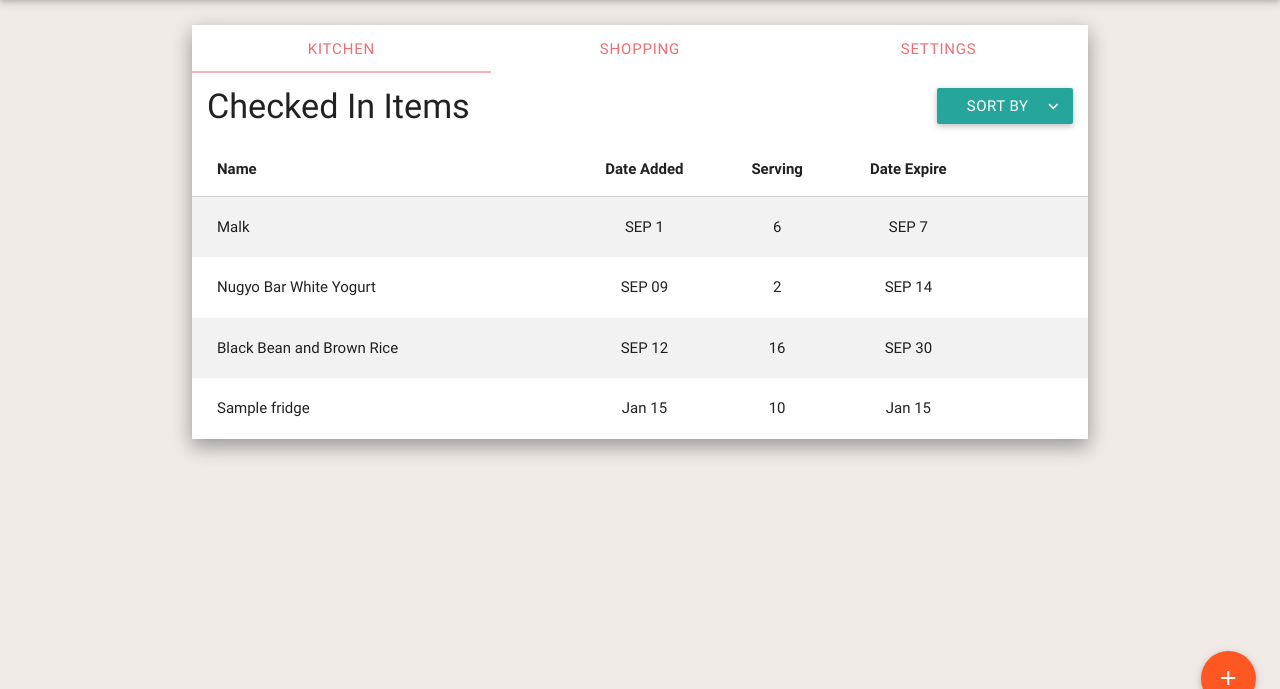
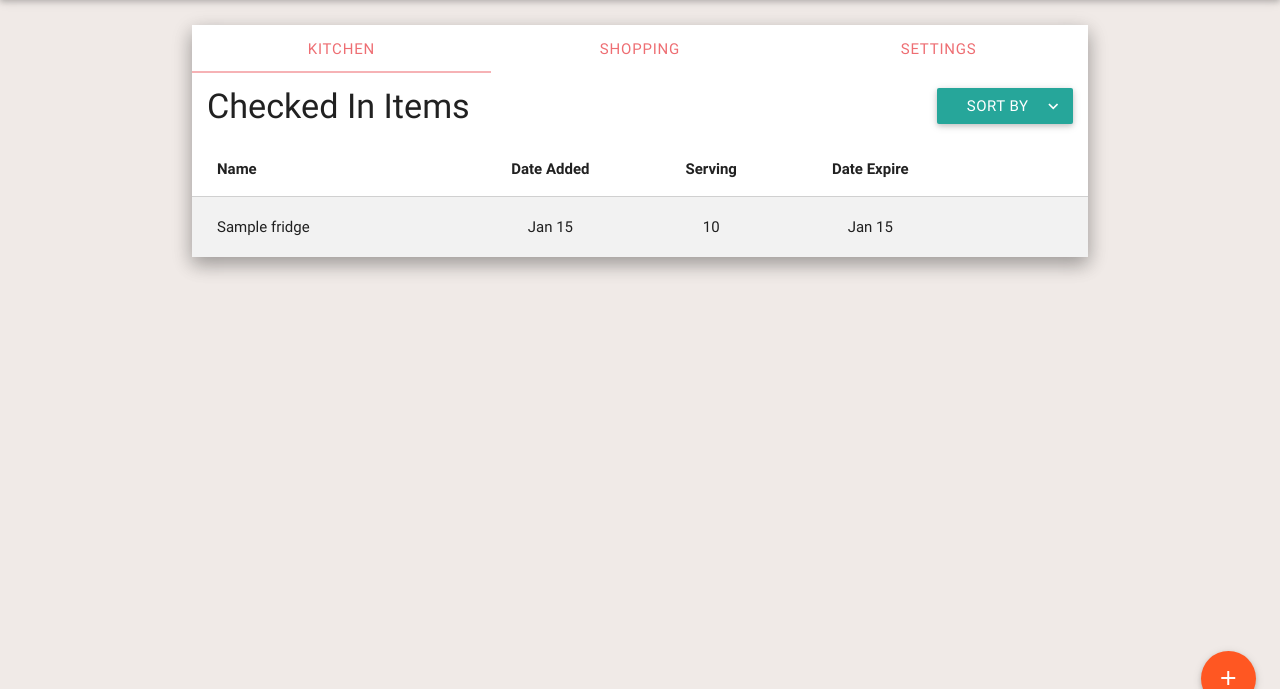
Before and after one commit to nmill128/kitchenSync, a Flask app: a page that uses templates/dashboard.html in a window 1280 px wide. Shown: the part 64-753 px from the top of the page. Run offline with Flask 2, Linux system fonts and the light colour scheme; a database or web service that is not in the repository returns one stand-in record (values such as "Sample title"); some libraries are stand-ins or nearby versions.

Commit message:
Took out static

```diff
--- a/templates/dashboard.html
+++ b/templates/dashboard.html
@@ -112,36 +112,6 @@
                 </thead>
 
                 <tbody>
-                <tr>
-                    <td class="td_left_text">Malk</td>
-                    <td>SEP 1</td>
-                    <td>6</td>
-                    <td>SEP 7</td>
-                    <td class="tr_nav">
-                        <a href="#!" class="right"><i class="material-icons blue-text">note_add</i></a>
-                        <a href="#!" class="right"><i class="material-icons red-text">delete</i></a>
-                    </td>
-                </tr>
-                <tr>
-                    <td class="td_left_text">Nugyo Bar White Yogurt </td>
-                    <td>SEP 09</td>
-                    <td>2</td>
-                    <td>SEP 14</td>
-                    <td class="tr_nav">
-                        <a href="#!" class="right"><i class="material-icons blue-text">note_add</i></a>
-                        <a href="#!" class="right"><i class="material-icons red-text">delete</i></a>
-                    </td>
-                </tr>
-                <tr>
-                    <td class="td_left_text">Black Bean and Brown Rice </td>
-                    <td>SEP 12</td>
-                    <td>16</td>
-                    <td>SEP 30</td>
-                    <td class="tr_nav">
-                        <a href="#!" class="right"><i class="material-icons blue-text">note_add</i></a>
-                        <a href="#!" class="right"><i class="material-icons red-text">delete</i></a>
-                    </td>
-                </tr>
                 {% for item in stock %}
                 <tr>
                     <td class="td_left_text">{{ item.Name }}</td>
```
